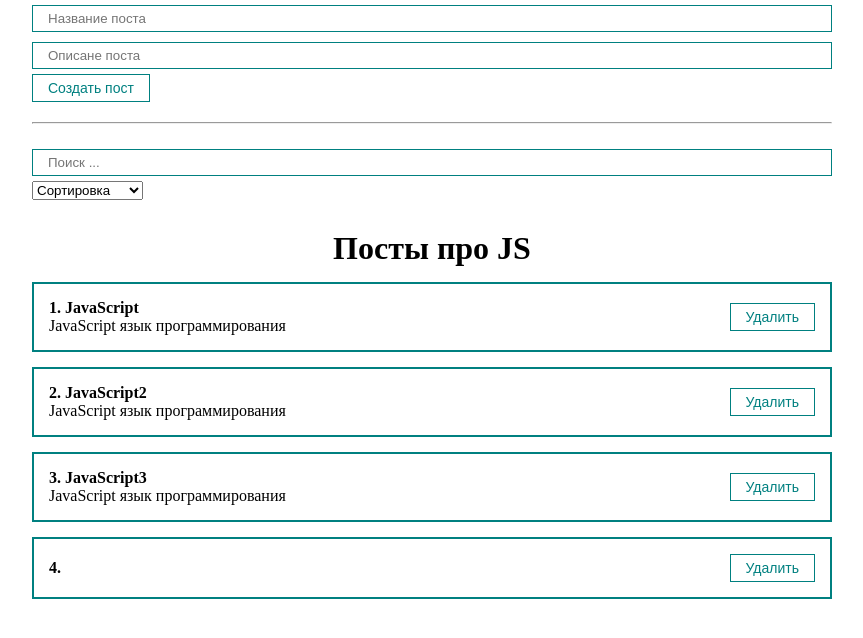
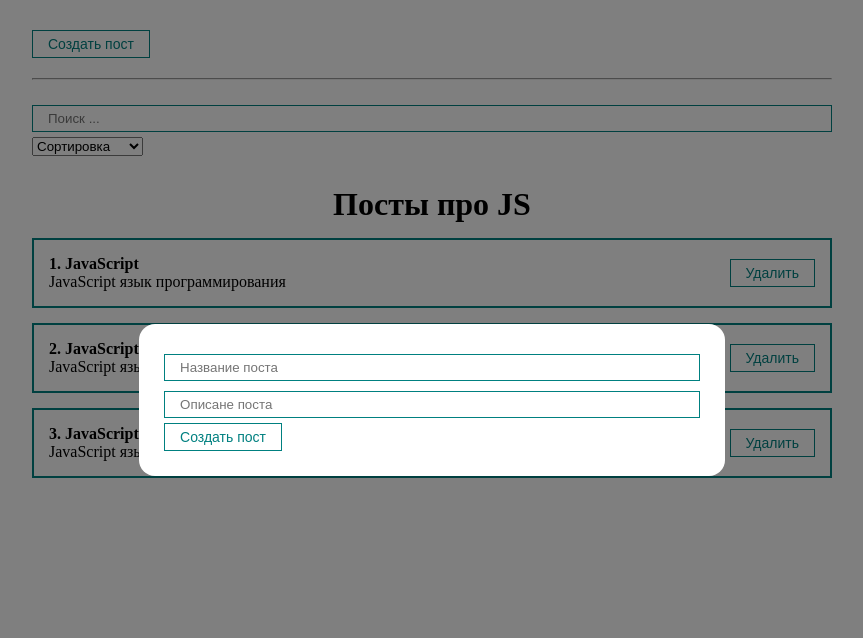
Before and after one commit to jawaTeapot/petProject-React, a React (Create React App) app: page / in a window 1280 px wide. Both pictures are taken after a click on the button "Создать пост". Shown: the top 638 px of the page, without its empty margins (208-1071 px from the left). Built offline with nearby package versions, Linux system fonts and the light colour scheme.

Commit message:
addModal

```diff
--- a/package.json
+++ b/package.json
@@ -9,6 +9,7 @@
     "react": "^18.2.0",
     "react-dom": "^18.2.0",
     "react-scripts": "5.0.1",
+    "react-transition-group": "^4.4.5",
     "web-vitals": "^2.1.4"
   },
   "scripts": {
--- a/src/App.js
+++ b/src/App.js
@@ -3,6 +3,8 @@
 import PostList from "./components/PostList";
 import PostForm from "./components/PostForm";
 import PostFilter from "./components/PostFilter";
+import MyModal from "./components/UI/modal/MyModal";
+import MyButton from "./components/UI/button/MyButton";
 
 function App() {
     const [posts, setPosts] = useState([
@@ -12,6 +14,7 @@
     ])
 
     const [filter, setFilter] = useState({sort: "", query: ""})
+    const [modal, setModal] = useState(false);
 
     const sortedPosts = useMemo(()=>{
         if(filter.sort) {
@@ -26,6 +29,7 @@
 
     const createPost = (newPost) =>  {
         setPosts([...posts, newPost])
+        setModal(false)
     }
 
     const removePost = (post) =>  {
@@ -34,20 +38,24 @@
 
   return (
     <div className="App">
-        <PostForm create={createPost}/>
+        <MyButton
+            style={{marginTop: 30}}
+            onClick={() => setModal(true)}
+        >
+            Создать пост
+        </MyButton>
+        <MyModal visible={modal} setVisible={setModal}>
+            <PostForm create={createPost}/>
+        </MyModal>
         <hr style={{margin: "20px 0"}}/>
         <PostFilter
             filter={filter}
             setFilter={setFilter}
         />
-        {sortedAndSearchedPosts.length
-            ?
-            <PostList remove={removePost} posts={sortedAndSearchedPosts} title='Посты про JS'/>
-            :
-            <h1 style={{textAlign: "center"}}>
-                Посты не найдены!
-            </h1>
-        }
+        <PostList
+            remove={removePost}
+            posts={sortedAndSearchedPosts}
+            title='Посты про JS'/>
     </div>
   );
 }
--- a/src/components/PostList.jsx
+++ b/src/components/PostList.jsx
@@ -2,6 +2,14 @@
 import Postitem from "./Postitem";
 
 const PostList = ({posts, title, remove}) => {
+    if(!posts.length) {
+        return (
+            <h1 style={{textAlign: "center"}}>
+                Посты не найдены!
+            </h1>
+        )
+    }
+
     return (
         <div>
             <h1 className='PostList__header'>{title}</h1>
--- /dev/null
+++ b/src/components/UI/modal/MyModal.jsx
@@ -0,0 +1,27 @@
+import React from 'react';
+import cl from './MyModal.module.css';
+
+const MyModal = ({children, visible, setVisible}) => {
+
+    const rootClasses = [cl.myModal]
+
+    if (visible) {
+        rootClasses.push(cl.active);
+    }
+
+    return (
+        <div
+            className={rootClasses.join(' ')}
+            onClick={() => setVisible(false)}
+        >
+            <div
+                className={cl.myModalContent}
+                onClick={(e) => e.stopPropagation()}
+            >
+                {children}
+            </div>
+        </div>
+    );
+};
+
+export default MyModal;
--- /dev/null
+++ b/src/components/UI/modal/MyModal.module.css
@@ -0,0 +1,20 @@
+.myModal {
+    position: fixed;
+    top: 0;
+    bottom: 0;
+    right: 0;
+    left: 0;
+    display: none;
+    background: rgba(0,0,0, 0.5);
+}
+.myModalContent {
+    padding: 25px;
+    background: #FFFFFF;
+    border-radius: 16px;
+    min-width: 250px;
+}
+.myModal.active  {
+    display: flex;
+    justify-content: center;
+    align-items: center;
+}
```
Also changed, not shown: 1 other file (tests, documents, lock files or other folders).
